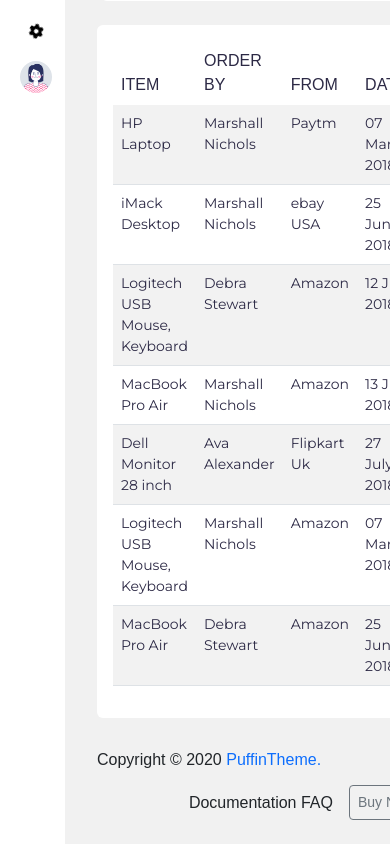
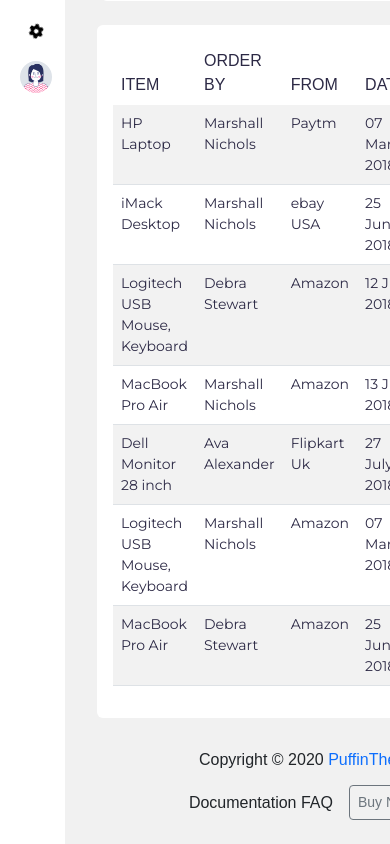
Before and after one commit to chinmaysalkar/React.js-deployment, a React (Create React App) app: page /report in a window 390 px wide. Shown: the part 735-1579 px from the top of the page. Built offline with nearby package versions, Linux system fonts and the light colour scheme.

Commit message:
some change footer

```diff
--- a/src/App.css
+++ b/src/App.css
@@ -436,13 +436,18 @@
 
 @media (max-width: 430px){
 
-.sidebar-footer{
-    position: fixed;
-    bottom: 0;
-    left: 0;
-    z-index: 1;
+    .sidebar-footer{
+        position: fixed;
+        left: 0;
+        bottom: 0;
+        z-index: 1;
+    }
+    .wrapper{
+        margin: 0 !important;
+    }
+
 }
-}
+
 
 @media (max-width: 768px) {
     .wrapper {
@@ -1324,3 +1329,10 @@
 .footer {
     bottom: 0;
 }
+
+
+@media (max-width: 430px){
+    .footer-sml{
+      text-align: end !important;
+    }
+}
--- a/src/layouts/Footer.js
+++ b/src/layouts/Footer.js
@@ -7,11 +7,11 @@
 
       <div className='row'>
 
-        <div className='col-md-6 col-sm-12 mb-3 mb-sm-0'>
+        <div className='col-md-6 col-sm-12 mb-3 mb-sm-0 footer-sml'>
           <h6 className='mb-0 mt-2'>Copyright © 2020 <Link to="/">PuffinTheme.</Link></h6>
         </div>
 
-        <div className='col-md-6 col-sm-12 d-flex  justify-content-end'>
+        <div className='col-md-6 col-sm-12 d-flex  justify-content-end footer-sml'>
           <h6 className='mb-2 mx-3 mt-2'>Documentation FAQ</h6>
           <button type="button" className="btn btn-outline-secondary btn-sm mx-0">Buy Now</button>
         </div>
```
